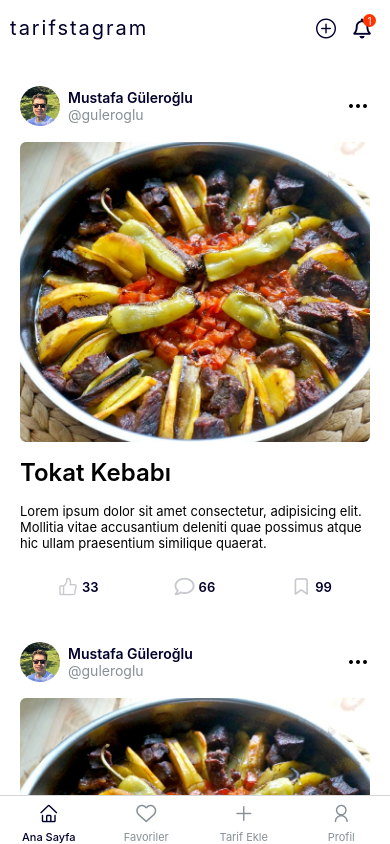
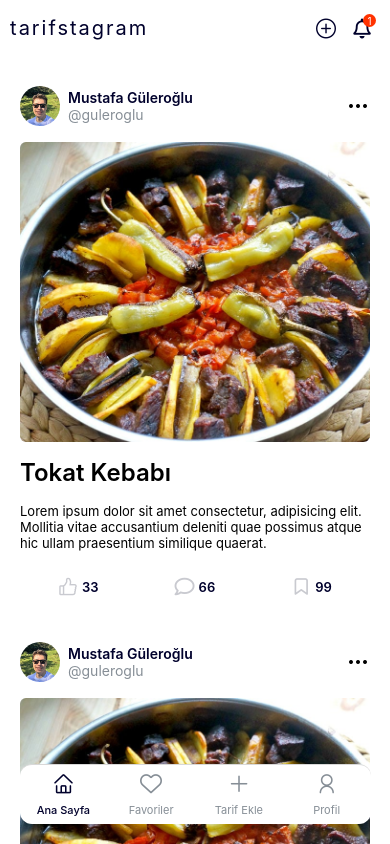
Before and after one commit to guleroglu/tarifstagram, a React Native app: screen / in a window 390 px wide. Built offline with nearby package versions, Linux system fonts and the light colour scheme.

Commit message:
updated UserStack.js

```diff
--- a/src/navigation/UserStack.js
+++ b/src/navigation/UserStack.js
@@ -11,7 +11,25 @@ const Tab = createBottomTabNavigator();
 export default function UserStack() {
   return (
     <NavigationContainer>
-      <Tab.Navigator screenOptions={{ headerShown: false }}>
+      <Tab.Navigator
+        screenOptions={{
+          headerShown: false,
+          tabBarStyle: {
+            position: "absolute",
+            width: "90%",
+            height: 60,
+            bottom: 20,
+            right: 16,
+            left: "5%",
+            borderRadius: 12,
+            backgroundColor: "white",
+          },
+          tabBarItemStyle: {
+            marginBottom: 7,
+          },
+        }}
+        safeAreaInsets={{ bottom: 0 }}
+      >
         <Tab.Screen
           name="Home"
           component={HomeScreen}
@@ -26,9 +44,9 @@ export default function UserStack() {
               ),
             tabBarIcon: ({ focused }) =>
               focused ? (
-                <AntDesign name="home" size={20} color="#00012C" />
+                <AntDesign name="home" size={22} color="#00012C" />
               ) : (
-                <AntDesign name="home" size={20} color="#868E96" />
+                <AntDesign name="home" size={22} color="#868E96" />
               ),
           }}
         />
@@ -47,9 +65,9 @@ export default function UserStack() {
               ),
             tabBarIcon: ({ focused }) =>
               focused ? (
-                <AntDesign name="hearto" size={20} color="#00012C" />
+                <AntDesign name="hearto" size={22} color="#00012C" />
               ) : (
-                <AntDesign name="hearto" size={20} color="#868E96" />
+                <AntDesign name="hearto" size={22} color="#868E96" />
               ),
           }}
         />
@@ -67,9 +85,9 @@ export default function UserStack() {
               ),
             tabBarIcon: ({ focused }) =>
               focused ? (
-                <AntDesign name="plus" size={20} color="#00012C" />
+                <AntDesign name="plus" size={22} color="#00012C" />
               ) : (
-                <AntDesign name="plus" size={20} color="#868E96" />
+                <AntDesign name="plus" size={22} color="#868E96" />
               ),
           }}
         />
@@ -87,9 +105,9 @@ export default function UserStack() {
               ),
             tabBarIcon: ({ focused }) =>
               focused ? (
-                <AntDesign name="user" size={20} color="#00012C" />
+                <AntDesign name="user" size={22} color="#00012C" />
               ) : (
-                <AntDesign name="user" size={20} color="#868E96" />
+                <AntDesign name="user" size={22} color="#868E96" />
               ),
           }}
         />
```
